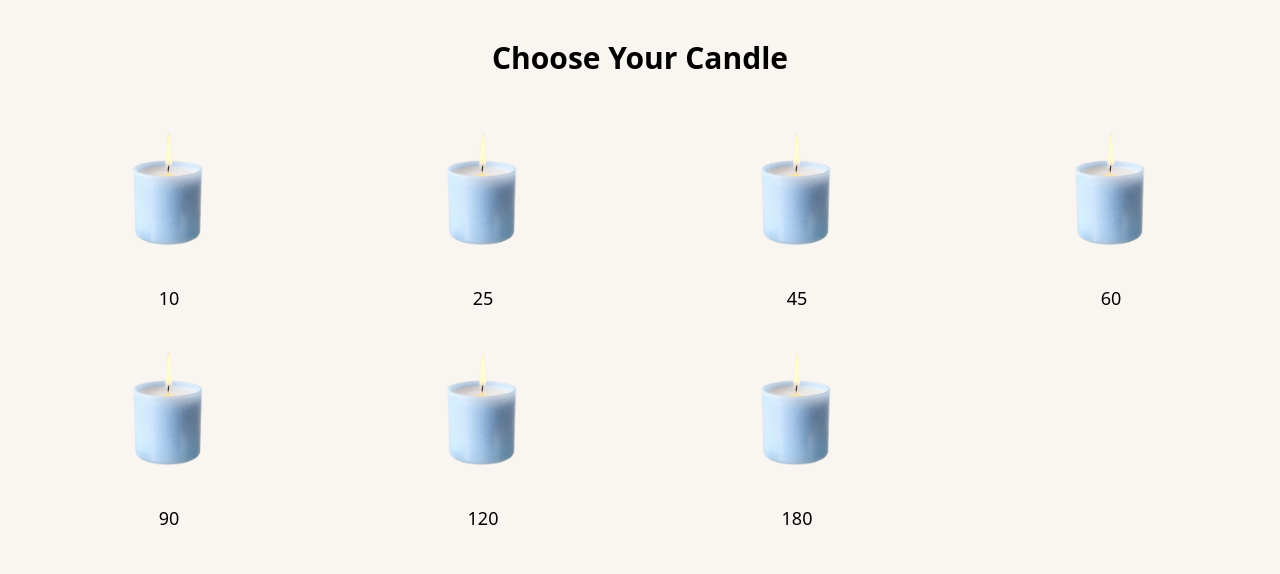
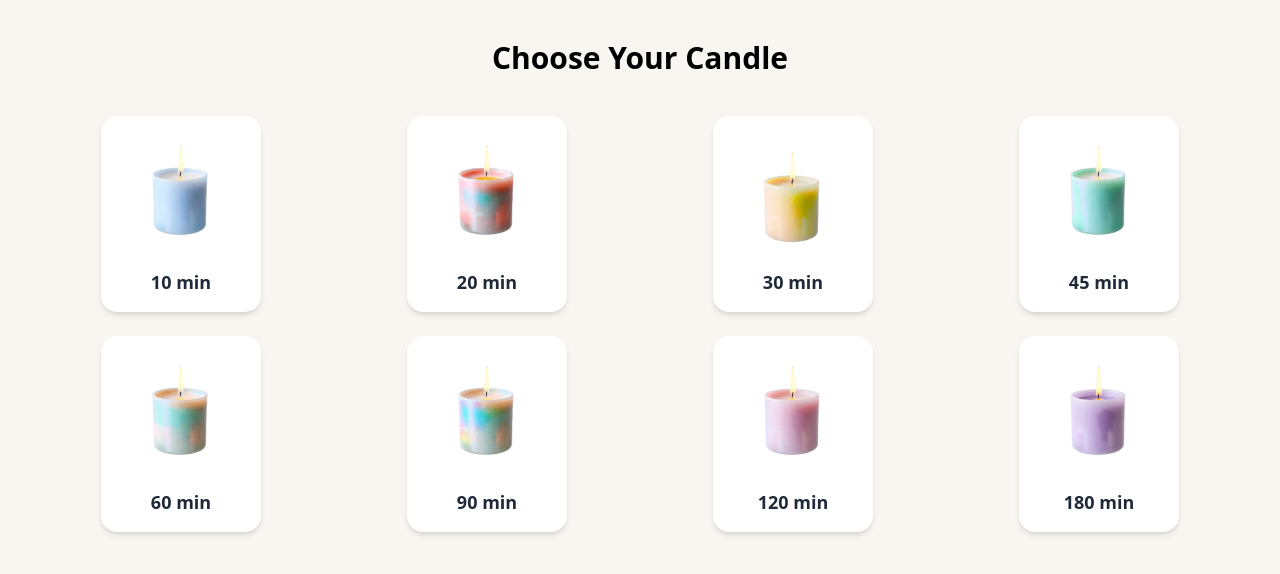
Before and after one commit to KetakiJ18/vellichor, a React (Create React App) app: page / in a window 1280 px wide. Shown: the top 574 px of the page. Built offline with nearby package versions, Linux system fonts and the light colour scheme.

Commit message:
made changes to the images

```diff
--- a/src/components/CandleTimer.jsx
+++ b/src/components/CandleTimer.jsx
@@ -3,12 +3,12 @@ import React from 'react';
 import {useLocation} from 'react-router-dom'
 
 import candle10 from '../assets/blue.png';
-import candle25 from '../assets/blue.png';
-import candle45 from '../assets/blue.png';
-import candle60 from '../assets/blue.png';
-import candle90 from '../assets/blue.png';
-import candle120 from '../assets/blue.png';
-import candle180 from '../assets/blue.png';
+import candle25 from '../assets/bubblegum.png';
+import candle45 from '../assets/green.png';
+import candle60 from '../assets/green_orange.png';
+import candle90 from '../assets/orange_mix.png';
+import candle120 from '../assets/pink.png';
+import candle180 from '../assets/purple.png';
 
 const candleMap = {
   10: candle10,
@@ -25,7 +25,7 @@ const CandleTimer = () => {
     const params = new URLSearchParams(search)
     const duration = parseInt(params.get('duration')) || 60
 
-    const candleImg = candleMap[duration]||candle10;
+    const candleImg = candleMap[duration];
 
     return (
         <div className='min-h-screen bg-[#f9f5f0] flex flex-col items-center justify-center p-6'>
--- a/src/pages/Home.jsx
+++ b/src/pages/Home.jsx
@@ -1,16 +1,18 @@
 import React from 'react';
 import {useNavigate} from 'react-router-dom';
 import candle10 from '../assets/blue.png';
-import candle25 from '../assets/blue.png';
-import candle45 from '../assets/blue.png';
-import candle60 from '../assets/blue.png';
-import candle90 from '../assets/blue.png';
-import candle120 from '../assets/blue.png';
-import candle180 from '../assets/blue.png';
+import candle20 from '../assets/bubblegum.png';
+import candle30 from '../assets/yellow.png';
+import candle45 from '../assets/green.png';
+import candle60 from '../assets/green_orange.png';
+import candle90 from '../assets/orange_mix.png';
+import candle120 from '../assets/pink.png';
+import candle180 from '../assets/purple.png';
 
 const candles = [
   { duration: 10, image: candle10 },
-  { duration: 25, image: candle25 },
+  { duration: 20, image: candle20 },
+  { duration: 30, image: candle30 },
   { duration: 45, image: candle45 },
   { duration: 60, image: candle60 },
   { duration: 90, image: candle90 },
@@ -28,14 +30,15 @@ const Home = () => {
     return(
         <div className='min-h-screen bg-[#f9f5f0] py-10 px-6'>
             <h1 className='text-3xl font-bold text-center mb-10'>Choose Your Candle</h1>
-            <div className='grid grid-cols-2 sm:grid-cols-3 md:grid-cols-4 gap-6 justify-items-center'>
-                {candles.map(({duration, image})=>(
-                    <div key={duration}
-                        onClick={()=>handleClick(duration)}
-                        className='curson-pointer hover:scale-105 transition-transform furation-300 text-center'
+            <div className="grid grid-cols-2 sm:grid-cols-3 md:grid-cols-4 gap-6 justify-items-center px-4">
+                {candles.map(({ duration, image }) => (
+                    <div
+                        key={duration}
+                        onClick={() => handleClick(duration)}
+                        className="cursor-pointer p-4 bg-white rounded-2xl shadow-md hover:shadow-xl transition-transform transform hover:scale-105 text-center"
                     >
-                        <img src={image} alt={`Candle ${duration}`} className='h-40 object-contain mb-2'/>
-                        <p className='text-lg font-medium'>{duration}</p>
+                        <img src={image} alt={`Candle ${duration}`} className="h-32 object-contain mb-2" />
+                        <p className="text-lg font-semibold text-gray-800">{duration} min</p>
                     </div>
                 ))}
             </div>
```
Also changed, not shown: src/assets/yellow.png (added).
